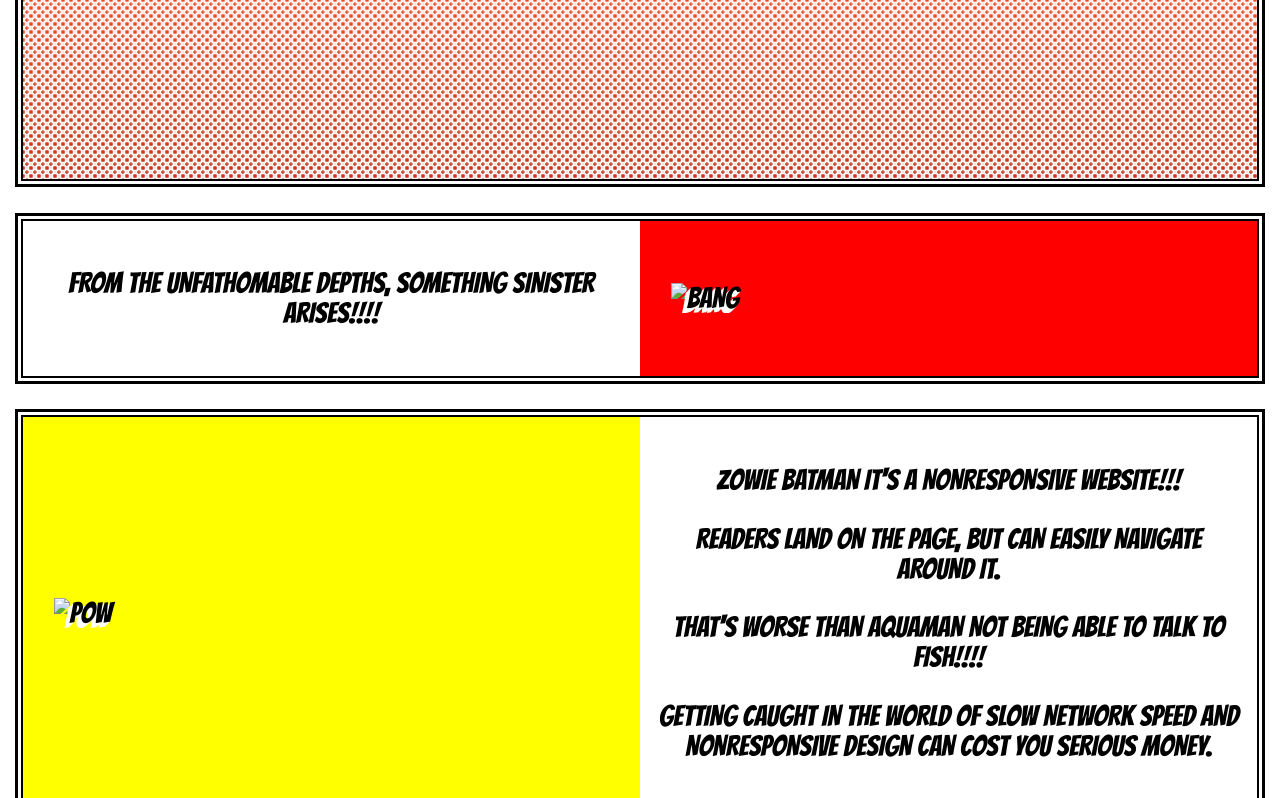
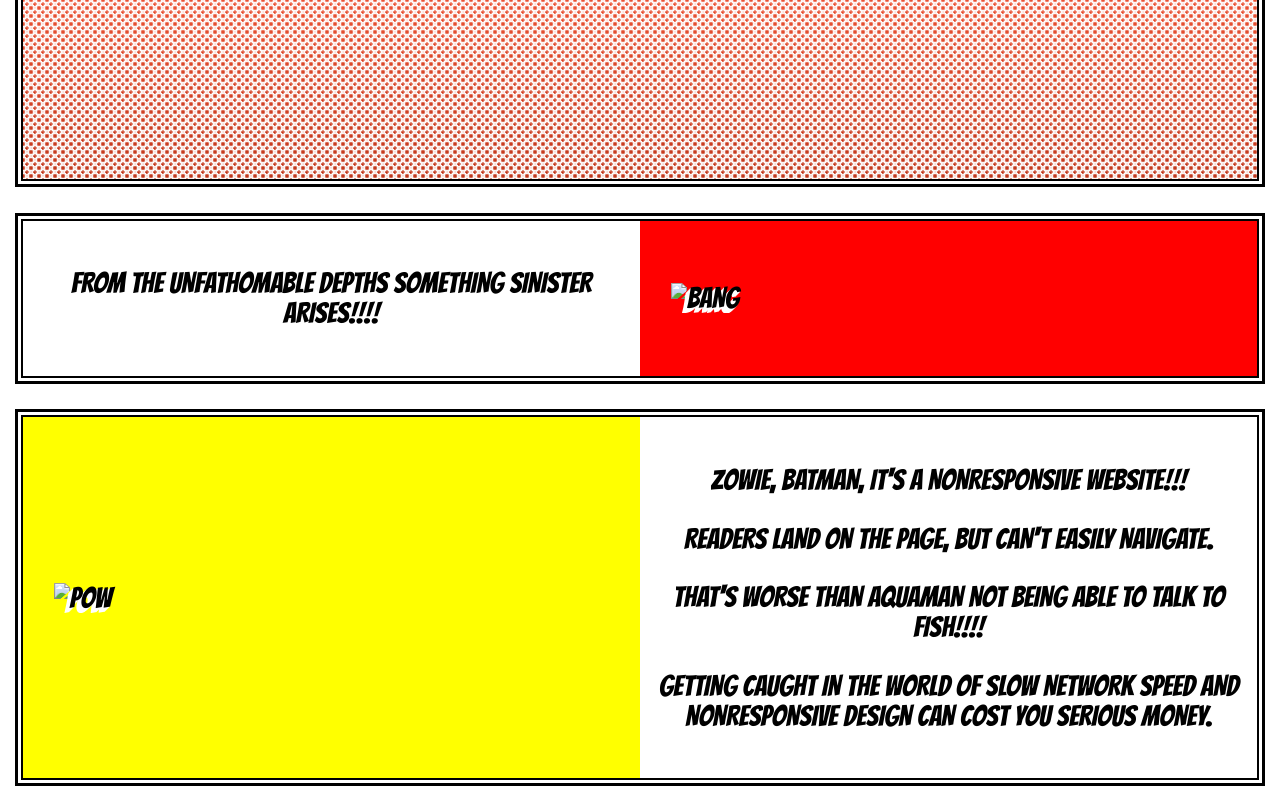
Before and after one commit to strasbal/strasburgmedia, a Jekyll site: the page index.html, which Jekyll copies as it is, in a window 1280 px wide and 1400 px high, scrolled down 575 px. Shown: the top 798 px of the window. Built offline with Jekyll 4.4.1, drawn with Linux system fonts in a browser that asks for light colours; Markdown is read by kramdown in place of the engine named in the settings; some of the changed text lies outside the part shown; grey boxes are pictures that could not be loaded.

Commit message:
updated index.html

```diff
--- a/index.html
+++ b/index.html
@@ -17,7 +17,7 @@
 <div class="box">
   <div class="left_text">
     <div class="text_holder">
-    <p>From the unfathomable depths, something sinister arises!!!!</p>
+    <p>From the unfathomable depths something sinister arises!!!!</p>
     </div>
   </div>
   <div class="right_side">
@@ -31,7 +31,7 @@
   </div>
   <div class="right_text">
     <div class="text_holder">
-      <p>Zowie Batman it's a nonresponsive website!!!</p> <p>Readers land on the page, but can easily navigate around it.</p>
+      <p>Zowie, Batman, it's a nonresponsive website!!!</p> <p>Readers land on the page, but can't easily navigate.</p>
       <p>That's worse than Aquaman not being able to talk to fish!!!!</p>
       Getting caught in the world of slow network speed and nonresponsive design can cost you serious money.  </p>
     </div>
```
Also changed, not shown: other parts of index.html (+1 -2 lines).
